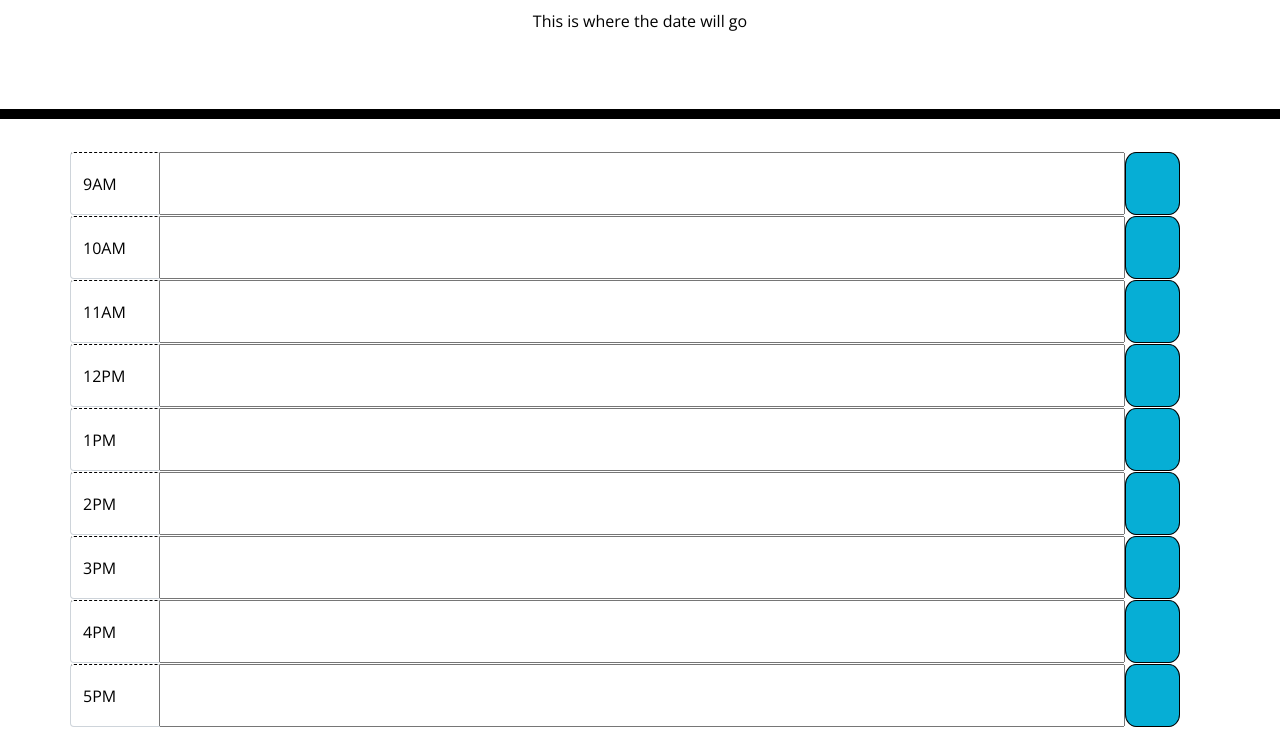
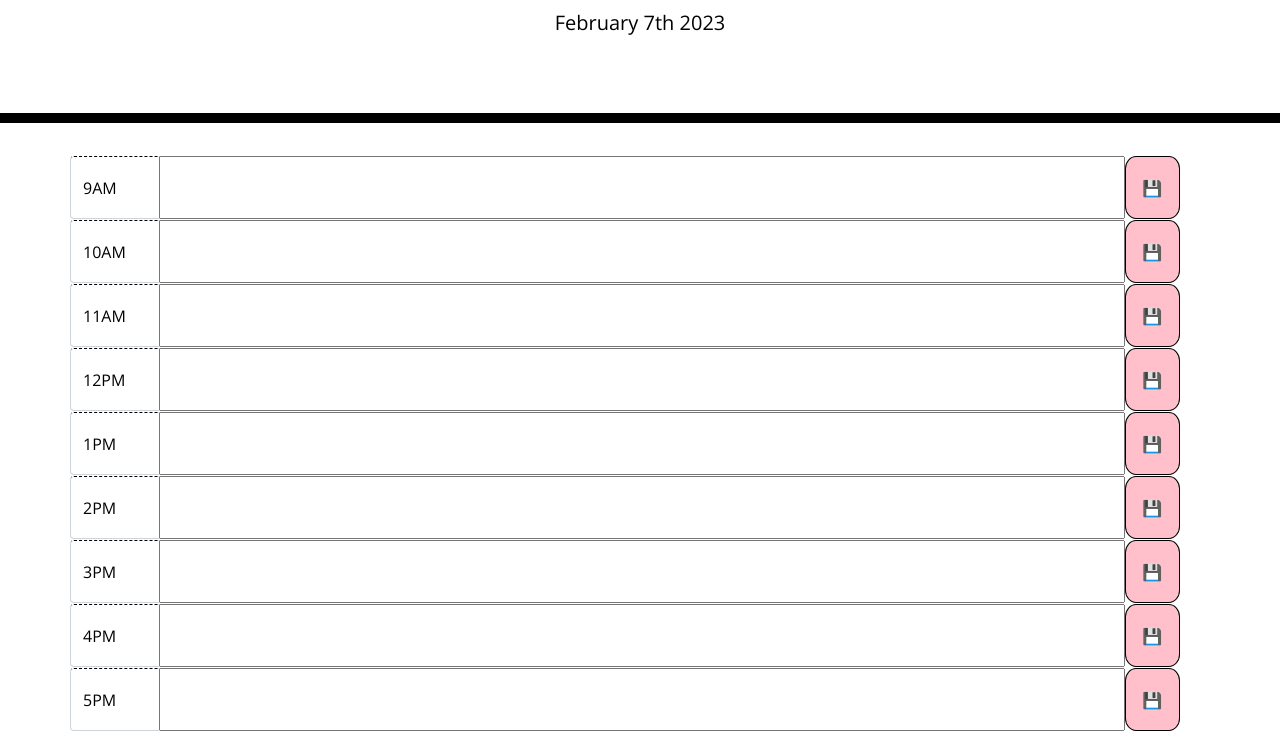
Before and after one commit to 19Lola89/daily_planner_app, a plain HTML site: page index.html in a window 1280 px wide. Shown: the part 181-912 px from the top of the page. Drawn offline with nearby package versions, Linux system fonts and the light colour scheme.

Commit message:
update_time

```diff
--- a/index.html
+++ b/index.html
@@ -26,8 +26,8 @@
     <header class="jumbotron">
       <h1 class="display-3">Work Day Scheduler</h1>
       <p class="lead">A simple calendar app for scheduling your work day</p>
-      <span>This is where the date will go</span>
-      <p id="currentDay" class="lead"></p>
+      <span></span>
+      <p id="currentDay" class="lead">dewfde</p>
     </header>
     <div class="container">
       <!-- Timeblocks go here -->
@@ -37,7 +37,7 @@
           <span class="input-group-text hour">9AM</span>
         </div>
         <input type="text" class="box-style" />
-        <button class="btn saveBtn"></button>
+        <button class="btn saveBtn">💾</button>
       </div>
 
       <div class="input-group row">
@@ -45,7 +45,7 @@
           <span class="input-group-text hour">10AM</span>
         </div>
         <input type="text" class="box-style" />
-        <button class="btn saveBtn"></button>
+        <button class="btn saveBtn">💾</button>
       </div>
 
       <div class="input-group row">
@@ -53,53 +53,57 @@
           <span class="input-group-text hour">11AM</span>
         </div>
         <input type="text" class="box-style" />
-        <button class="btn saveBtn"></button>
+        <button class="btn saveBtn">💾</button>
       </div>
       <div class="input-group row">
         <div class="input-group-prepend">
           <span class="input-group-text hour">12PM</span>
         </div>
         <input type="text" class="box-style" />
-        <button class="btn saveBtn"></button>
+        <button class="btn saveBtn">💾</button>
       </div>
       <div class="input-group row">
         <div class="input-group-prepend">
           <span class="input-group-text hour">1PM</span>
         </div>
         <input type="text" class="box-style" />
-        <button class="btn saveBtn"></button>
+        <button class="btn saveBtn">💾</button>
       </div>
       <div class="input-group row">
         <div class="input-group-prepend">
           <span class="input-group-text hour">2PM</span>
         </div>
         <input type="text" class="box-style" />
-        <button class="btn saveBtn"></button>
+        <button class="btn saveBtn">💾</button>
       </div>
       <div class="input-group row">
         <div class="input-group-prepend">
           <span class="input-group-text hour">3PM</span>
         </div>
         <input type="text" class="box-style" />
-        <button class="btn saveBtn"></button>
+        <button class="btn saveBtn">💾</button>
       </div>
       <div class="input-group row">
         <div class="input-group-prepend">
           <span class="input-group-text hour">4PM</span>
         </div>
         <input type="text" class="box-style" />
-        <button class="btn saveBtn"></button>
+        <button class="btn saveBtn">💾</button>
       </div>
       <div class="input-group row">
         <div class="input-group-prepend">
           <span class="input-group-text hour">5PM</span>
         </div>
         <input type="text" class="box-style" />
-        <button class="btn saveBtn"></button>
+        <button class="btn saveBtn">💾</button>
       </div>
     </div>
+    <!--
+    <script src="./starter/moment_lib/moment.min.js"></script> -->
+
+    <script src="https://cdnjs.cloudflare.com/ajax/libs/jquery/3.2.1/jquery.min.js"></script>
+
+    <script src="https://cdnjs.cloudflare.com/ajax/libs/moment.js/2.24.0/moment.min.js"></script>
     <script src="./starter/script.js"></script>
-    <script src="https://cdnjs.cloudflare.com/ajax/libs/jquery/3.2.1/jquery.min.js"></script>
-    <script src="https://cdnjs.cloudflare.com/ajax/libs/moment.js/2.24.0/moment.min.js"></script>
   </body>
 </html>
--- a/starter/script.js
+++ b/starter/script.js
@@ -1,11 +1,30 @@
-
 // use moment js to compare current time using moment js to hours in the day. use conditionals to do that. Its to do with red and greeen rows. relates to color. color-code past, present and future.
 
 // save button save to local storage.
-//manipulate html directly.
 //pseudo code :
-// 1. Create bootstrap elements for calendal elements
 // 2. calendar shows 9am to 5pm hourly text row with save button
 // 3. current hour is highlighted one colour, past- the other and future another (use data-sets? )
 // 4. save button and local storage, input field obv
 // 5.
+
+//setting variables needed
+const toDate = moment().format("MMMM Do YYYY");
+const currentHour = moment().hour();
+
+// const militaryHours = [9, 10, 11, 12, 13, 14, 15, 16, 17, 18];
+
+var businessHours = [
+  "9 AM",
+  "10 AM",
+  "11 AM",
+  "12 PM",
+  "1 PM",
+  "2 PM",
+  "3 PM",
+  "4 PM",
+  "5 PM",
+  "6 PM",
+];
+// setting the header to correct date and time
+
+$("#currentDay").text(toDate);
--- a/starter/style.css
+++ b/starter/style.css
@@ -61,7 +61,7 @@ textarea {
   border-left: 1px solid black;
   border-top-right-radius: 15px;
   border-bottom-right-radius: 15px;
-  background-color: #06aed5;
+  background-color: pink;
   color: white;
 }
 
```
